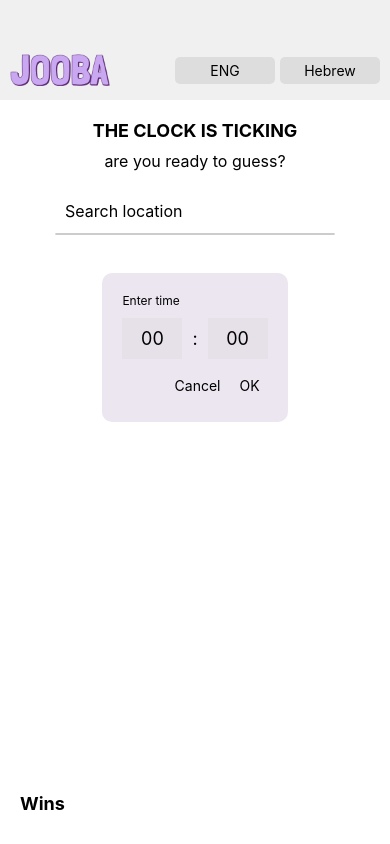
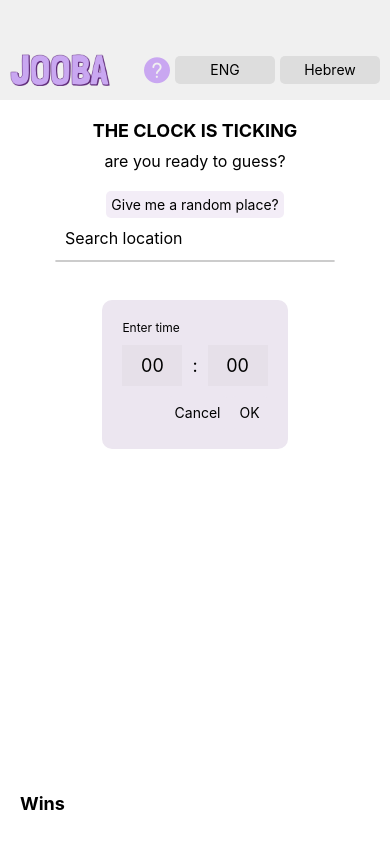
Before and after one commit to yonatanhershko/Jooba-Clock-Game, a React Native app: screen / in a window 390 px wide. Built offline with nearby package versions, Linux system fonts and the light colour scheme.

Commit message:
Add random palce btn

```diff
--- a/App.js
+++ b/App.js
@@ -1,5 +1,5 @@
 import React, { useEffect, useState } from 'react'
-import { StyleSheet, View, Text, Alert } from 'react-native'
+import { StyleSheet, View, Text, Alert,TouchableOpacity } from 'react-native'
 import { StatusBar } from 'expo-status-bar'
 import axios from 'axios'
 import Header from './components/Header.jsx'
@@ -7,12 +7,13 @@ import SearchBar from './components/SearchBar.jsx'
 import TimePicker from './components/TimePicker.jsx'
 import WinList from './components/WinList.jsx'
 
-import { saveWins, loadWins, API_KEY } from './services/storage.js'
+import { saveWins, loadWins, API_KEY, RANDOM_LOCATIONS } from './services/storage.js'
 
 
 export default function App() {
   const [selectedLocation, setSelectedLocation] = useState(null)
   const [wins, setWins] = useState([])
+  const [randomLocation, setRandomLocation] = useState('')
 
   useEffect(() => {
     getWins()
@@ -28,6 +29,13 @@ export default function App() {
   }
 
   function handleLocationSelect(location) {
+    setSelectedLocation(location)
+  }
+
+  function onRandomLocation() {
+    const randomIndex = Math.floor(Math.random() * RANDOM_LOCATIONS.length)
+    const location = RANDOM_LOCATIONS[randomIndex]
+    setRandomLocation(location)
     setSelectedLocation(location)
   }
 
@@ -74,7 +82,10 @@ export default function App() {
       <View style={styles.content}>
         <Text style={styles.title}>THE CLOCK IS TICKING</Text>
         <Text style={styles.subtitle}>are you ready to guess?</Text>
-        <SearchBar onLocationSelect={handleLocationSelect} />
+        <TouchableOpacity onPress={onRandomLocation}>
+          <Text style={styles.randBtn}>Give me a random place?</Text>
+        </TouchableOpacity>
+        <SearchBar onLocationSelect={handleLocationSelect} initialLocation={randomLocation} />
         <TimePicker onGuessSubmit={checkGuess} />
         <View style={styles.imageContainer}>
         </View>
@@ -107,4 +118,9 @@ const styles = StyleSheet.create({
   imageContainer: {
 
   },
+  randBtn:{
+    padding:5,
+    borderRadius:5,
+    backgroundColor:'#f3edf7',
+  }
 })
--- a/components/Header.jsx
+++ b/components/Header.jsx
@@ -1,4 +1,4 @@
-// import AntDesign from '@expo/vector-icons/AntDesign'
+import AntDesign from '@expo/vector-icons/AntDesign'
 import React from 'react'
 import { View, Text, TouchableOpacity, StyleSheet, Image } from 'react-native'
 
@@ -8,7 +8,7 @@ export default function Header() {
       <Image source={require('../assets/imgs/logo.png')} style={styles.logo} />
       <View style={styles.languageToggle}>
         <TouchableOpacity>
-          {/* <AntDesign name="questioncircle" size={26} color="#c9a7f1" /> */}
+          <AntDesign name="questioncircle" size={26} color="#c9a7f1" />
         </TouchableOpacity>
         <TouchableOpacity style={styles.langButton}>
           <Text style={styles.langBtnText}>ENG</Text>
--- a/components/SearchBar.jsx
+++ b/components/SearchBar.jsx
@@ -10,7 +10,7 @@ const INITIAL_LOCATIONS = [
     "Cypurs",
     "Italy",]
 
-export default function SearchBar({ onLocationSelect }) {
+export default function SearchBar({ onLocationSelect, initialLocation }) {
     const [search, setSearch] = useState('')
     const [locations, setLocations] = useState([])
     const [selectedLocation, setSelectedLocation] = useState(null)
@@ -23,6 +23,8 @@ export default function SearchBar({ onLocationSelect }) {
                 try {
                     const response = await axios.get(`https://api.ipgeolocation.io/timezone?apiKey=${API_KEY}&location=${searchTerm}`)
                     const timezoneData = response.data.timezone.replace(/_/g, " ")
+                    console.log(response);
+
                     setLocations([timezoneData])
                 } catch (error) {
                     console.error('Error fetching locations:', error)
@@ -36,6 +38,13 @@ export default function SearchBar({ onLocationSelect }) {
         }, 1000),//change to 300ms
         []
     )
+    useEffect(() => {
+        if (initialLocation) {
+            setSearch(initialLocation)
+            setSelectedLocation(initialLocation)
+            onLocationSelect(initialLocation)
+        }
+    }, [initialLocation])
 
     useEffect(() => {
         debouncedFetchLocations(search)
@@ -144,6 +153,6 @@ const styles = StyleSheet.create({
         backgroundColor: '#e6e0e9',
         borderRadius: 5,
         marginTop: 10,
-        display:'none',
+        display: 'none',
     },
 })
--- a/services/storage.js
+++ b/services/storage.js
@@ -21,3 +21,9 @@ export async function loadWins() {
         return []
     }
 }
+
+export const RANDOM_LOCATIONS = [
+    "Tokyo", "New York", "London", "Paris", "Sydney", "Dubai", "Rio de Janeiro",
+    "Moscow", "Cairo", "Mumbai", "Singapore", "Los Angeles", "Berlin", "Toronto",
+    "Mexico City", "Istanbul", "Bangkok", "Cape Town", "Buenos Aires", "Seoul"
+  ]
```
